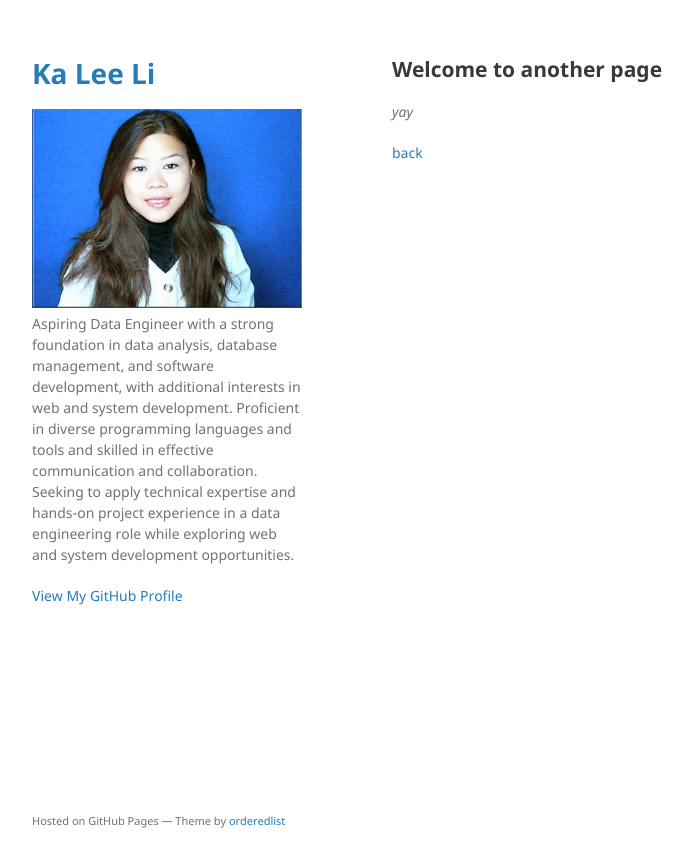
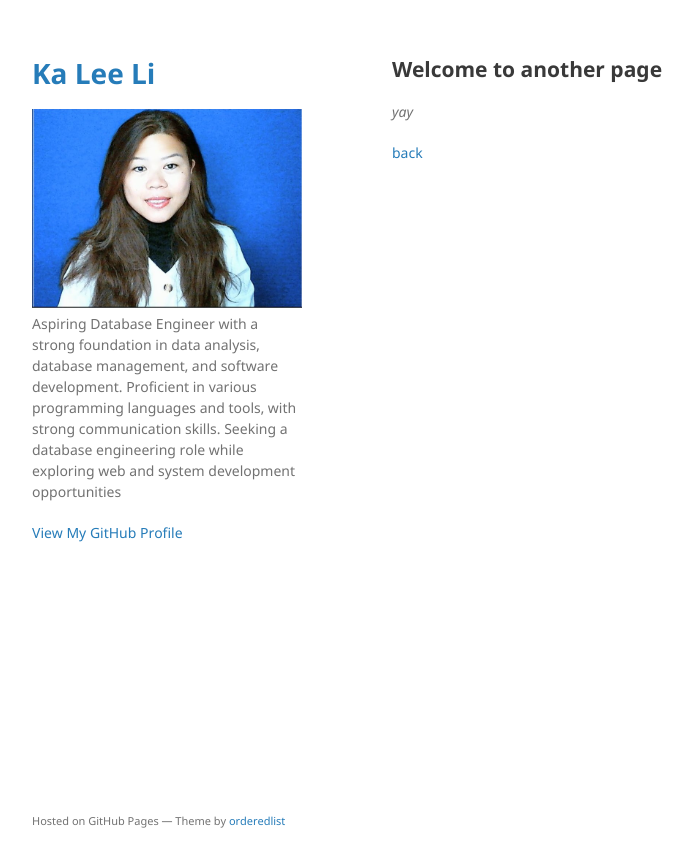
Before and after one commit to Kalee914/kalee914.github.io, a Jekyll site: the page built from another-page.md, in a window 1280 px wide. Shown: the top 867 px of the page, without its empty margins (178-871 px from the left). Built offline with Jekyll 4.4.1, drawn with Linux system fonts in a browser that asks for light colours; our own code applies the rules of GitHub Pages for plain Markdown files.

Commit message:
edit description

```diff
--- a/_config.yml
+++ b/_config.yml
@@ -1,9 +1,6 @@
 title: "Ka Lee Li"
 logo: /assets/img/Kalee.png
-description: "Aspiring Data Engineer with a strong foundation in data analysis,
-database management, and software development, with additional interests in web and system development.
-Proficient in diverse programming languages and tools and skilled in effective communication and collaboration.
-Seeking to apply technical expertise and hands-on project experience in a data engineering role while exploring web and system development opportunities."
+description: "Aspiring Database Engineer with a strong foundation in data analysis, database management, and software development. Proficient in various programming languages and tools, with strong communication skills. Seeking a database engineering role while exploring web and system development opportunities"
 baseurl: "" # Leave blank
 url: "https://kalee914.github.io"
 theme: jekyll-theme-minimal
```
